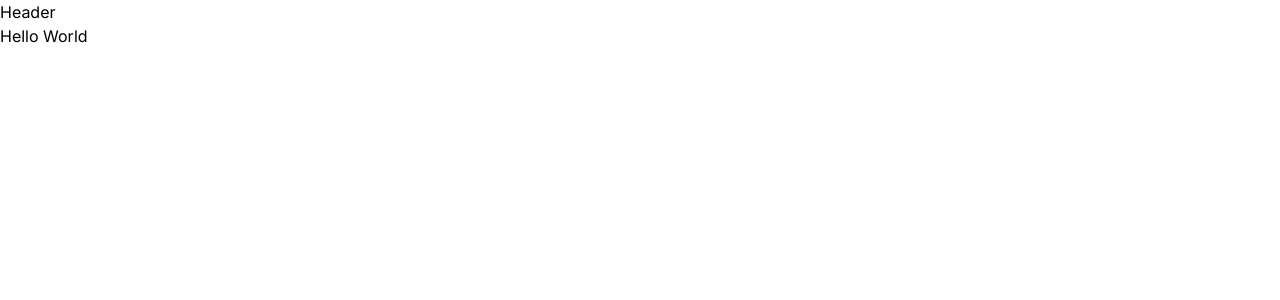
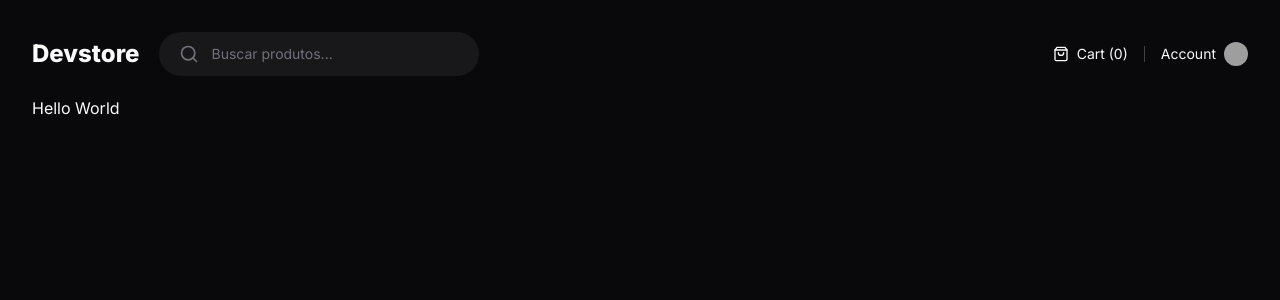
Before and after one commit to fabriciolak/devstore, a Next.js app: page / in a window 1280 px wide. Shown: the top 300 px of the page. Built offline with nearby package versions, Linux system fonts and the light colour scheme; grey boxes are pictures that could not be loaded.

Commit message:
feat: create header component

```diff
--- a/next.config.js
+++ b/next.config.js
@@ -1,4 +1,8 @@
 /** @type {import('next').NextConfig} */
-const nextConfig = {}
+const nextConfig = {
+  images: {
+    domains: ['github.com'],
+  },
+}
 
 module.exports = nextConfig
--- a/package.json
+++ b/package.json
@@ -23,6 +23,7 @@
     "typescript": "5.2.2"
   },
   "devDependencies": {
-    "@rocketseat/eslint-config": "^2.1.0"
+    "@rocketseat/eslint-config": "^2.1.0",
+    "lucide-react": "^0.292.0"
   }
 }
--- a/src/app/(store)/layout.tsx
+++ b/src/app/(store)/layout.tsx
@@ -1,9 +1,13 @@
 import React from 'react'
-import { Header } from '../components/Header'
+import { Header } from '../components/header'
 
-export default function StoreLayout({ children }: { children: React.ReactNode }) {
+export default function StoreLayout({
+  children,
+}: {
+  children: React.ReactNode
+}) {
   return (
-    <div>
+    <div className="mx-auto grid min-h-screen w-full max-w-[1600px] grid-rows-[min-content_max-content] gap-5 p-8">
       <Header />
 
       {children}
--- a/src/app/components/header.tsx
+++ b/src/app/components/header.tsx
@@ -1,5 +1,48 @@
+import Link from 'next/link'
+import Image from 'next/image'
+import { Search, ShoppingBag } from 'lucide-react'
+
 export function Header() {
   return (
-    <div>Header</div>
+    <header className="flex items-center justify-between">
+      <div className="flex items-center gap-5">
+        <Link href="/" className="text-2xl font-extrabold text-zinc-50">
+          Devstore
+        </Link>
+
+        <form
+          action=""
+          className="flex w-[320px] items-center gap-3 rounded-full bg-zinc-900 px-5 py-3 ring-zinc-700"
+        >
+          <Search className="w-5 h-5 text-zinc-500" />
+
+          <input
+            type="text"
+            className="flex-1 bg-transparent text-sm outline-none placeholder:text-zinc-500"
+            placeholder="Buscar produtos..."
+          />
+        </form>
+      </div>
+
+      <nav className="flex items-center gap-4">
+        <div className="flex items-center gap-2">
+          <ShoppingBag className="w-4 h-4" />
+          <span className="text-sm">Cart (0)</span>
+        </div>
+
+        <div className="w-px h-4 bg-zinc-700" />
+
+        <Link href="/" className="flex items-center gap-2 hover:underline">
+          <span className="text-sm">Account</span>
+          <Image
+            src="https://github.com/fabriciolak.png"
+            alt="fabriciolak"
+            width={24}
+            height={24}
+            className="h-6 w-6 rounded-full"
+          />
+        </Link>
+      </nav>
+    </header>
   )
 }
--- a/src/app/layout.tsx
+++ b/src/app/layout.tsx
@@ -16,7 +16,7 @@
 }) {
   return (
     <html className={inter.variable} lang="en">
-      <body>{children}</body>
+      <body className="bg-zinc-950 text-zinc-50 antialiased">{children}</body>
     </html>
   )
 }
```
Also changed, not shown: 1 other file (tests, documents, lock files or other folders).
